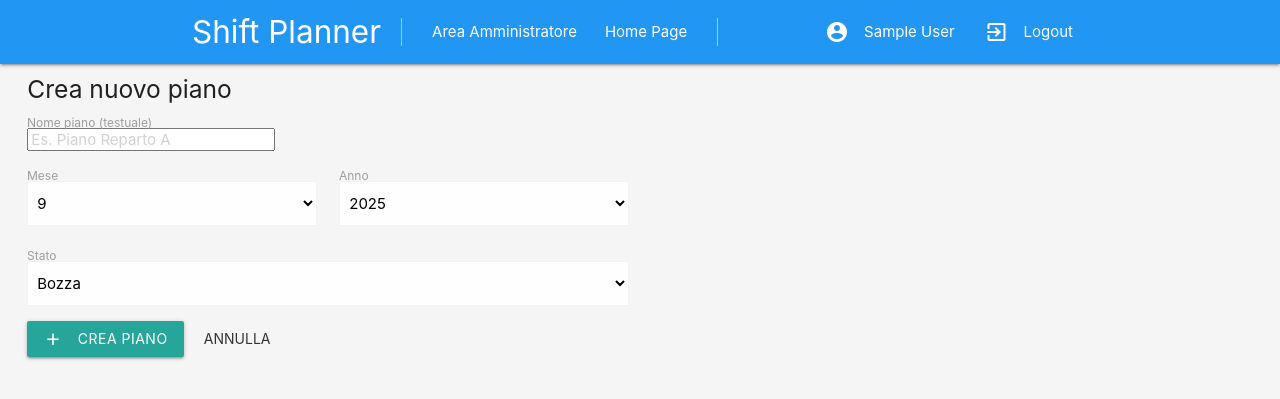
After one commit to darkkillex/shiftplanner, a Django app: page /plans/new/ in a window 1280 px wide. The commit adds this page. Shown: the top 399 px of the page. Run offline with Django 5.2, Linux system fonts and the light colour scheme; the visitor is signed in with stand-in values (Sample User, id 1).

Commit message:
feat(UI + backend): added on homepage an indipendent section for creating new shift plan function for Staff users

```diff
--- /dev/null
+++ b/core/forms.py
@@ -0,0 +1,63 @@
+from django import forms
+from .models import Plan
+import datetime as dt
+
+class PlanCreateForm(forms.ModelForm):
+    class Meta:
+        model = Plan
+        fields = ["name", "month", "year", "status"]
+        widgets = {
+            "name": forms.TextInput(attrs={
+                "class": "browser-default",
+                "placeholder": "Es. Piano Reparto A"
+            }),
+            # month, year, status li settiamo in __init__ come Select
+        }
+
+    def __init__(self, *args, **kwargs):
+        super().__init__(*args, **kwargs)
+
+        # Mese: numeri 1..12
+        self.fields["month"] = forms.ChoiceField(
+            choices=[(i, str(i)) for i in range(1, 13)],
+            widget=forms.Select(attrs={"class": "browser-default"})
+        )
+
+        # Anno: da 2025 fino a (anno attuale + 5)
+        now = dt.date.today()
+        start = 2025
+        end = max(now.year, 2025) + 5
+        self.fields["year"] = forms.ChoiceField(
+            choices=[(y, str(y)) for y in range(start, end + 1)],
+            widget=forms.Select(attrs={"class": "browser-default"})
+        )
+
+        # Stato: valori del model, etichette in ITA
+        self.fields["status"] = forms.ChoiceField(
+            choices=[("Draft", "Bozza"), ("Published", "Pubblicato")],
+            widget=forms.Select(attrs={"class": "browser-default"})
+        )
+
+        # iniziali comode
+        self.fields["month"].initial = now.month
+        self.fields["year"].initial = max(now.year, 2025)
+        self.fields["status"].initial = "Draft"
+
+        # etichette
+        self.fields["name"].label = "Nome piano"
+        self.fields["month"].label = "Mese"
+        self.fields["year"].label = "Anno"
+        self.fields["status"].label = "Stato"
+
+    def clean(self):
+        cleaned = super().clean()
+        month = int(cleaned.get("month") or 0)
+        year = int(cleaned.get("year") or 0)
+        if month and year:
+            from .models import Plan
+            qs = Plan.objects.filter(month=month, year=year)
+            if self.instance.pk:
+                qs = qs.exclude(pk=self.instance.pk)
+            if qs.exists():
+                raise forms.ValidationError("Esiste già un piano per questo mese/anno.")
+        return cleaned
--- a/core/views.py
+++ b/core/views.py
@@ -1,28 +1,30 @@
-import openpyxl
+import calendar, datetime as dt
+
+from io import BytesIO
+
 from rest_framework import viewsets, status
 from rest_framework.decorators import action
 from rest_framework.response import Response
 
 from django.core.mail import send_mass_mail
 from django.db import transaction
-from django.shortcuts import render, get_object_or_404
-from django.contrib.auth.decorators import login_required
+from django.shortcuts import render, redirect, get_object_or_404
+from django.contrib.auth.decorators import login_required, user_passes_test
 from django.contrib.auth import logout
-from django.shortcuts import redirect
+from django.contrib import messages
 from django.http import HttpResponse
+
 
 from openpyxl import Workbook
 from openpyxl.styles import Font, Alignment, PatternFill
 from openpyxl.comments import Comment
 from openpyxl.utils import get_column_letter
 
+from .forms import PlanCreateForm
+from .models import Plan
 
-from io import BytesIO
-
-from .models import Company, Profession, Employee, ShiftType, Plan, Assignment
 from .serializers import *
 
-import calendar, datetime as dt
 
 class EmployeeViewSet(viewsets.ModelViewSet):
     queryset = Employee.objects.all().order_by('last_name','first_name')
@@ -321,7 +323,33 @@ def monthly_plan(request, pk: int):
     return render(request, 'monthly_plan.html', {'plan': plan, 'professions': professions, 'employees': employees, 'shifts': shifts})
 
 
-
 def logout_view(request):
     logout(request)
     return redirect('login')
+
+def _is_staff_or_superuser(user):
+    return user.is_authenticated and (user.is_staff or user.is_superuser)
+
+@login_required
+@user_passes_test(_is_staff_or_superuser)
+def plan_create(request):
+    if request.method == "POST":
+        form = PlanCreateForm(request.POST)
+        if form.is_valid():
+            month = int(form.cleaned_data["month"])
+            year = int(form.cleaned_data["year"])
+
+            # se nel frattempo è stato creato…
+            existing = Plan.objects.filter(month=month, year=year).first()
+            if existing:
+                messages.info(request, "Esiste già un piano per questo mese/anno. Apertura del piano esistente.")
+                return redirect("monthly_plan", pk=existing.pk)
+
+            plan = form.save(commit=False)
+            plan.created_by = request.user
+            plan.save()
+            messages.success(request, "Piano creato correttamente.")
+            return redirect("monthly_plan", pk=plan.pk)
+    else:
+        form = PlanCreateForm()
+    return render(request, "plan_create.html", {"form": form})
--- a/shiftplanner/urls.py
+++ b/shiftplanner/urls.py
@@ -2,7 +2,7 @@ from django.contrib import admin
 from django.urls import path, include
 from django.contrib.auth import views as auth_views
 from rest_framework.routers import DefaultRouter
-from core import views as core_views
+from core import views as core_views, views
 
 router = DefaultRouter()
 router.register(r'api/employees', core_views.EmployeeViewSet)
@@ -24,4 +24,5 @@ urlpatterns = [
     path('password_change/done/', auth_views.PasswordChangeDoneView.as_view(
         template_name='password_change_done.html'
     ), name='password_change_done'),
+    path("plans/new/", views.plan_create, name="plan_create"),
 ]
--- /dev/null
+++ b/templates/plan_create.html
@@ -0,0 +1,57 @@
+{% extends "layout.html" %}
+{% load static %}
+
+{% block title %}Crea nuovo piano — Shift Planner{% endblock %}
+
+{% block content %}
+<div class="row">
+  <div class="col s12">
+    <h5 style="margin-top:0;">Crea nuovo piano</h5>
+  </div>
+
+  <form method="post" class="col s12 m8 l6">
+    {% csrf_token %}
+
+    <!-- Nome piano -->
+    <div class="input-field">
+      <label class="active" for="{{ form.name.id_for_label }}">Nome piano (testuale)</label>
+      {{ form.name }}
+      {% if form.name.errors %}<div class="red-text">{{ form.name.errors }}</div>{% endif %}
+    </div>
+
+    <div class="row">
+      <!-- Mese (1..12) -->
+      <div class="input-field col s6">
+        <label class="active" for="{{ form.month.id_for_label }}">Mese</label>
+        {{ form.month }}
+        {% if form.month.errors %}<div class="red-text">{{ form.month.errors }}</div>{% endif %}
+      </div>
+
+      <!-- Anno (>=2025) -->
+      <div class="input-field col s6">
+        <label class="active" for="{{ form.year.id_for_label }}">Anno</label>
+        {{ form.year }}
+        {% if form.year.errors %}<div class="red-text">{{ form.year.errors }}</div>{% endif %}
+      </div>
+    </div>
+
+    <!-- Stato (Bozza/Pubblicato) -->
+    <div class="input-field">
+      <label class="active" for="{{ form.status.id_for_label }}">Stato</label>
+      {{ form.status }}
+      {% if form.status.errors %}<div class="red-text">{{ form.status.errors }}</div>{% endif %}
+    </div>
+
+    {% if form.non_field_errors %}
+      <div class="card-panel red lighten-4 red-text text-darken-4" style="padding:8px 12px;">
+        {{ form.non_field_errors }}
+      </div>
+    {% endif %}
+
+    <button type="submit" class="btn waves-effect waves-light">
+      <i class="material-icons left">add</i>Crea piano
+    </button>
+    <a href="{% url 'home' %}" class="btn-flat waves-effect">Annulla</a>
+  </form>
+</div>
+{% endblock %}
```
Also changed, not shown: templates/home.html (+8 -1 lines).
